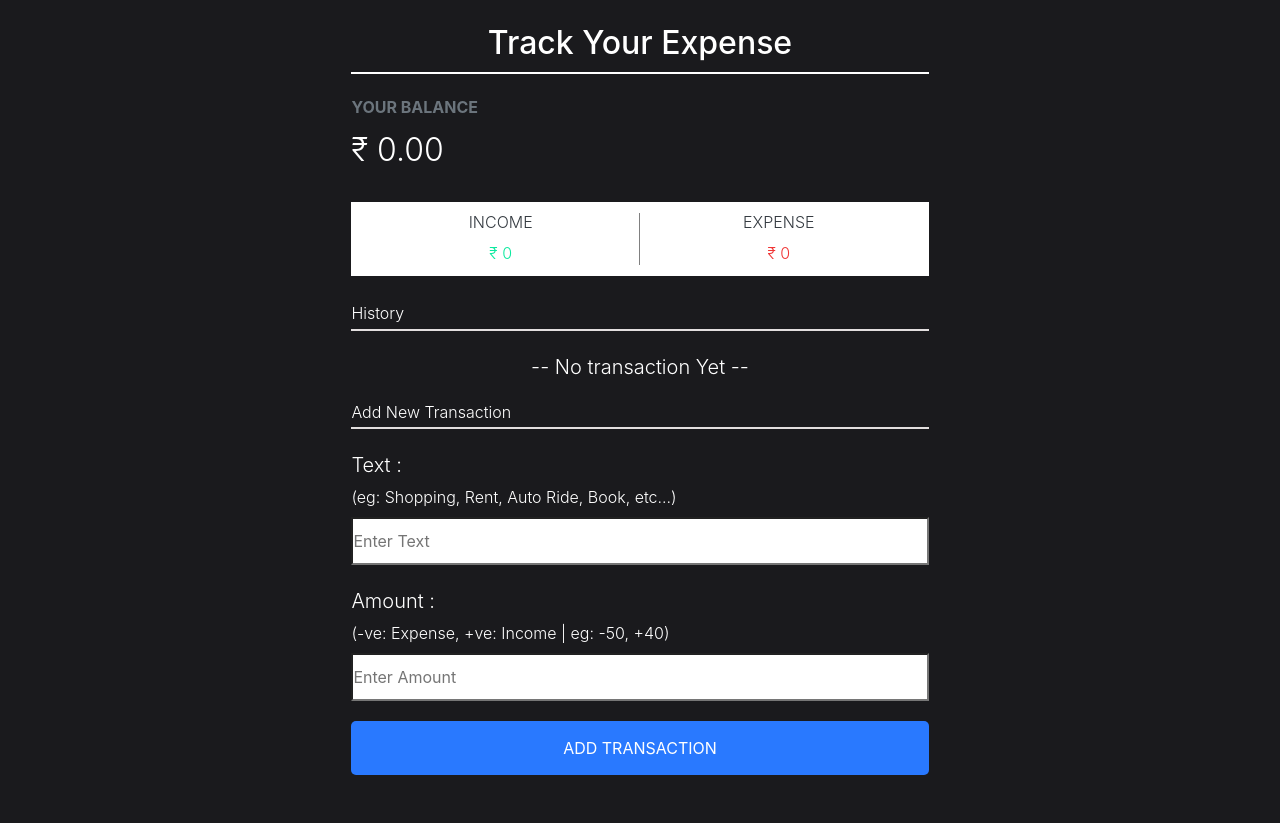
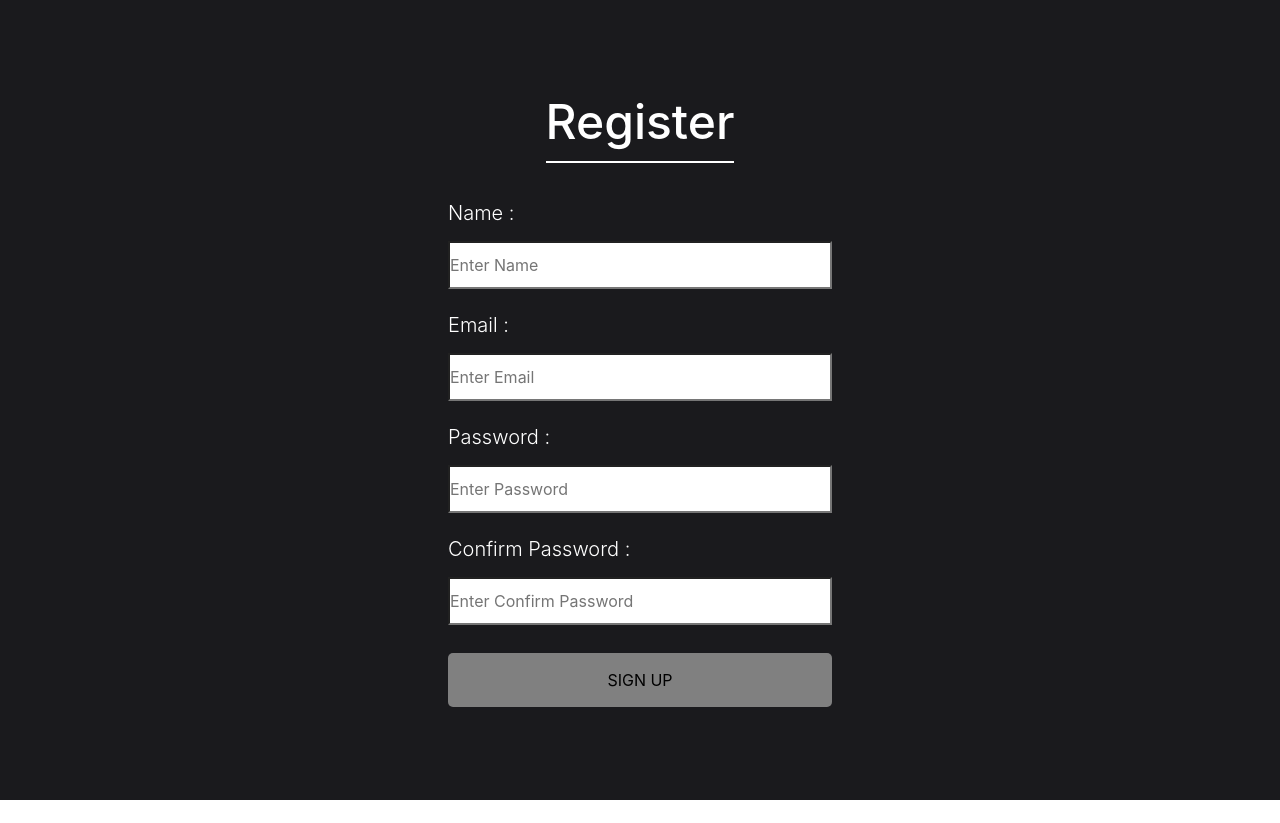
Before and after one commit to meetparikh12/expense-tracker, a React (Create React App) app in the folder expense-tracker-frontend/: page /register in a window 1280 px wide. After the commit the page ends 800 px from the top, so only its background shows below. Built offline with nearby package versions, Linux system fonts and the light colour scheme.

Commit message:
Added User management components

```diff
--- a/expense-tracker-frontend/src/App.js
+++ b/expense-tracker-frontend/src/App.js
@@ -1,13 +1,16 @@
 import React from 'react';
 import {BrowserRouter as Router, Redirect, Switch, Route} from 'react-router-dom'
-
 import Dashboard from './pages/Dashboard/Dashboard';
+import Login from './pages/UserManagement/Login/Login'
+import Register from './pages/UserManagement/Register/Register'
 
 function App() {
   return (
     <Router>
       <Switch>
-        <Route path="/" component={Dashboard}/>
+        <Route exact path="/" component={Dashboard}/>
+        <Route path="/login" component={Login}/>
+        <Route path="/register" component={Register}/>
         <Redirect to="/"/>
       </Switch>
     </Router>
--- a/expense-tracker-frontend/src/components/History/History.js
+++ b/expense-tracker-frontend/src/components/History/History.js
@@ -20,7 +20,7 @@ function History({historyInfo}) {
                     {historyInfo.map((element, i)=>
                         <HistoryTracker
                             key={i}
-                            text={element.text}
+                            text={element.txt}
                             amount={element.price}/>
                     )}
                 </ul>
--- a/expense-tracker-frontend/src/components/History/HistoryTracker/HistoryTracker.css
+++ b/expense-tracker-frontend/src/components/History/HistoryTracker/HistoryTracker.css
@@ -37,16 +37,28 @@ li {
 }
 @media (max-width: 454px) {
     .item_amount {
+        margin-top: -3.5%;
         height: 26px;
     }
+    .item_name{
+        margin-top: -3.6%;
+    }
 }
-@media (max-width: 408px){
+@media (max-width: 415px){
     .item_amount{
         height: 25px;
+        margin-top: -4.4%;
+    }
+    .item_name{
+        margin-top: -4.4%;
     }
 }
-@media (max-width: 368px) {
-    .item_amount {
-        height: 24px;
+@media (max-width: 382px) {
+    .item_amount{
+        height: 29px;
+        margin-top: -5.5%;
+    }
+    .item_name{
+        margin-top: -5.5%;
     }
 }
--- a/expense-tracker-frontend/src/components/Transaction/Transaction.js
+++ b/expense-tracker-frontend/src/components/Transaction/Transaction.js
@@ -17,7 +17,7 @@ function Transaction(props) {
                     return;
                 }else if(txt.length>0 && /^[A-Za-z]/.test(txt)){
                     const price = Math.round(parseFloat(amtStr)*100)/100;
-                    const transactionInfo = {text, price};
+                    const transactionInfo = {txt, price};
                     props.addNewTransaction(transactionInfo);
                     setText('');
                     setAmount('');
@@ -37,12 +37,12 @@ function Transaction(props) {
             <div>
                 <h5 className="text-white font-weight-light">Text :</h5>
                 <span className="text-white font-weight-light">(eg: Shopping, Rent, Auto Ride, Book, etc...)</span>
-                <input placeholder="Enter Text" className="expenseInput mt-2" value={text} type="text" onChange={(event)=> setText(event.target.value)}/>
+                <input placeholder="Enter Text" required className="expenseInput mt-2" value={text} type="text" onChange={(event)=> setText(event.target.value)}/>
             </div>
             <div>
                 <h5 className="text-white font-weight-light mt-4">Amount :</h5>
                 <span className="text-white font-weight-light">(-ve: Expense, +ve: Income | eg: -50, +40)</span>
-                <input placeholder="Enter Amount" className="expenseInput mt-2" value={amount} type="text" onChange={(event)=> setAmount(event.target.value)}/>
+                <input placeholder="Enter Amount" required className="expenseInput mt-2" value={amount} type="text" onChange={(event)=> setAmount(event.target.value)}/>
             </div>
             <button className="button mt-20" type="button" onClick={addTransactionHandler}>Add Transaction</button>
         </div>
--- /dev/null
+++ b/expense-tracker-frontend/src/pages/UserManagement/Login/Login.css
@@ -0,0 +1,55 @@
+.OuterLoginContainer {
+    display: flex;
+    justify-content: center;
+    background-color: #1A1A1D;
+    height: 100vh;
+    align-items: center;
+}
+
+.login_heading {
+    color: white;
+    font-size: 3rem;
+    padding-bottom: 10px;
+    border-bottom: 2px solid white;
+    width: max-content;
+    margin: 0 auto 10% auto;
+}
+
+.InnerLoginContainer {
+    width: 30%;
+}
+@media (min-width: 320px) and (max-width: 517px) {
+    .InnerLoginContainer {
+        width: 90%;
+    }
+}
+.fieldInput {
+    border-radius: 0;
+    padding: 10px 0px;
+    width: 100%;
+}
+
+.login-button {
+    color: black;
+    text-transform: uppercase;
+    text-decoration: none;
+    background: gray;
+    padding: 15px;
+    border-radius: 5px;
+    display: inline-block;
+    border: none;
+    width: 100%;
+    cursor: pointer;
+}
+
+.mt-20 {
+    margin-top: 20px;
+}
+.login-button:hover {
+    background: rgb(12, 11, 11);
+    color: white
+}
+
+.login-button:focus {
+    outline: 0;
+}
--- /dev/null
+++ b/expense-tracker-frontend/src/pages/UserManagement/Login/Login.js
@@ -0,0 +1,28 @@
+import React, { useState } from 'react'
+import './Login.css'
+
+export default function Login() {
+    const [email,setEmail] = useState('')
+    const [password, setPassword] = useState('')
+
+    return (
+        <div className="login">
+            <div className="OuterLoginContainer">
+                <div className="InnerLoginContainer">
+                    <h1 className="login_heading text-center">Login</h1>
+                    <form>
+                        <div className="mb-4">
+                            <h5 className="text-white font-weight-light">Email :</h5>
+                            <input placeholder="Enter Email" required className="fieldInput mt-2" value={email} type="text" onChange={(event)=> setEmail(event.target.value)}/>
+                        </div>
+                        <div className="mb-2">
+                            <h5 className="text-white font-weight-light">Password :</h5>
+                            <input placeholder="Enter Password" required className="fieldInput mt-2" value={password} type="text" onChange={(event)=> setPassword(event.target.value)}/>
+                        </div>
+                        <input className="login-button mt-20" type="submit" value="SIGN IN"/>
+                    </form>
+                </div>
+            </div>
+        </div>
+    )
+}
--- /dev/null
+++ b/expense-tracker-frontend/src/pages/UserManagement/Register/Register.css
@@ -0,0 +1,58 @@
+.OuterRegisterContainer {
+    display: flex;
+    justify-content: center;
+    background-color: #1A1A1D;
+    height: 100vh;
+    align-items: center;
+}
+
+.register_heading {
+    color: white;
+    font-size: 3rem;
+    padding-bottom: 10px;
+    border-bottom: 2px solid white;
+    width: max-content;
+    margin: 0 auto 10% auto;
+}
+
+.InnerRegisterContainer {
+    width: 30%;
+}
+
+@media (min-width: 320px) and (max-width: 517px) {
+    .InnerRegisterContainer {
+        width: 90%;
+    }
+}
+
+.fieldInput {
+    border-radius: 0;
+    padding: 10px 0px;
+    width: 100%;
+}
+
+.register-button {
+    color: black;
+    text-transform: uppercase;
+    text-decoration: none;
+    background: gray;
+    padding: 15px;
+    border-radius: 5px;
+    display: inline-block;
+    border: none;
+    width: 100%;
+    cursor: pointer;
+}
+
+.mt-20 {
+    margin-top: 20px;
+}
+
+.register-button:hover {
+    background: rgb(12, 11, 11);
+    color: white
+}
+
+.register-button:focus {
+    outline: 0;
+}
--- /dev/null
+++ b/expense-tracker-frontend/src/pages/UserManagement/Register/Register.js
@@ -0,0 +1,38 @@
+import React, { useState } from 'react'
+import './Register.css'
+
+export default function Register() {
+    const [email,setEmail] = useState('')
+    const [password, setPassword] = useState('')
+    const [confirmPassword, setConfirmPassword] = useState('')
+    const [username, setUsername] = useState('')
+
+    return (
+        <div className="register">
+            <div className="OuterRegisterContainer">
+                <div className="InnerRegisterContainer">
+                    <h1 className="register_heading text-center">Register</h1>
+                    <form>
+                        <div className="mb-4">
+                            <h5 className="text-white font-weight-light">Name :</h5>
+                            <input placeholder="Enter Name" required className="fieldInput mt-2" value={username} type="text" onChange={(event)=> setUsername(event.target.value)}/>
+                        </div>
+                        <div className="mb-4">
+                            <h5 className="text-white font-weight-light">Email :</h5>
+                            <input placeholder="Enter Email" required className="fieldInput mt-2" value={email} type="text" onChange={(event)=> setEmail(event.target.value)}/>
+                        </div>
+                        <div className="mb-4">
+                            <h5 className="text-white font-weight-light">Password :</h5>
+                            <input placeholder="Enter Password" required className="fieldInput mt-2" value={password} type="text" onChange={(event)=> setPassword(event.target.value)}/>
+                        </div>
+                        <div className="mb-2">
+                            <h5 className="text-white font-weight-light">Confirm Password :</h5>
+                            <input placeholder="Enter Confirm Password" required className="fieldInput mt-2" value={confirmPassword} type="text" onChange={(event)=> setConfirmPassword(event.target.value)}/>
+                        </div>
+                        <input className="register-button mt-20" type="submit" value="SIGN UP"/>
+                    </form>
+                </div>
+            </div>
+        </div>
+    )
+}
```
